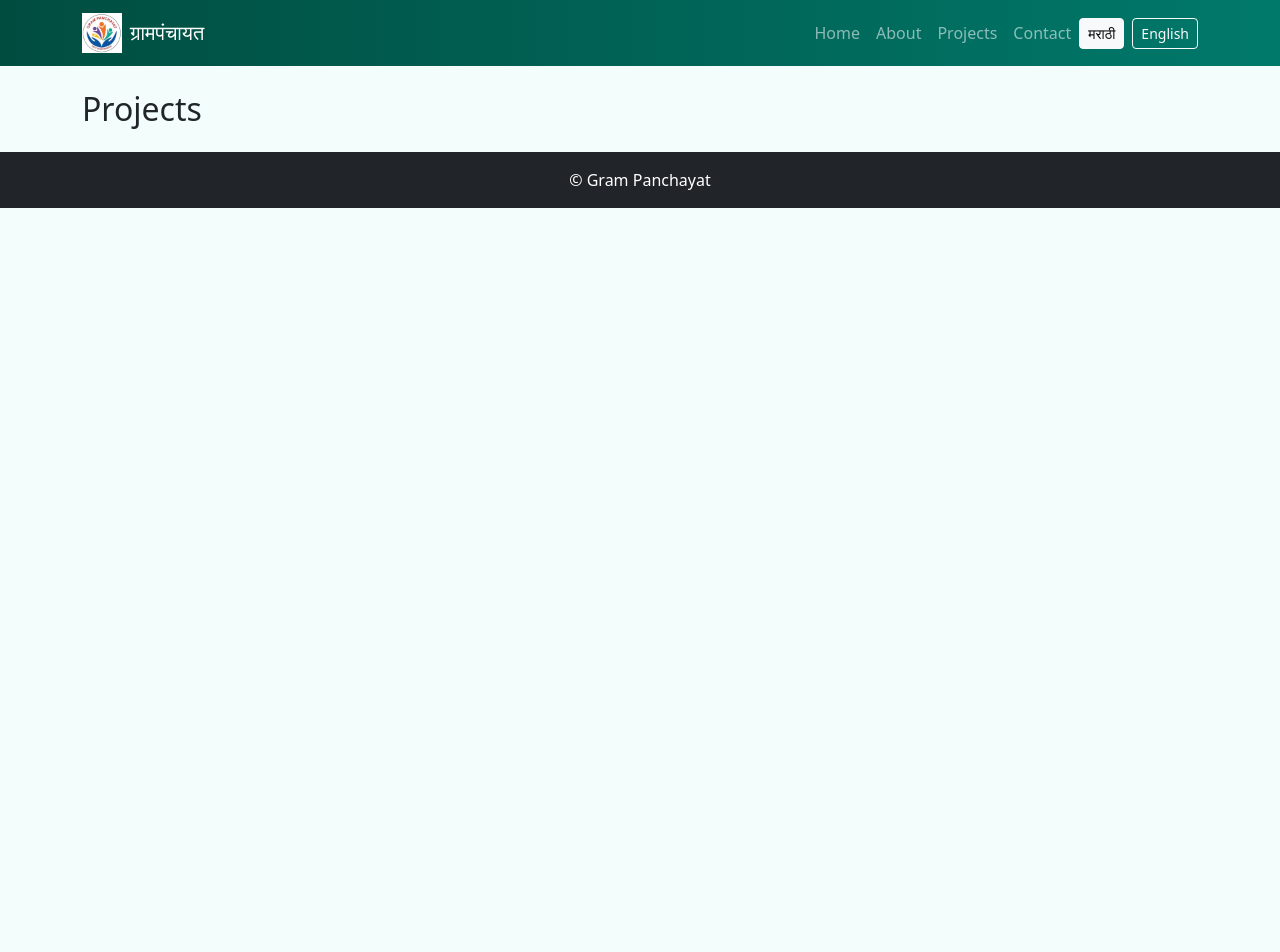
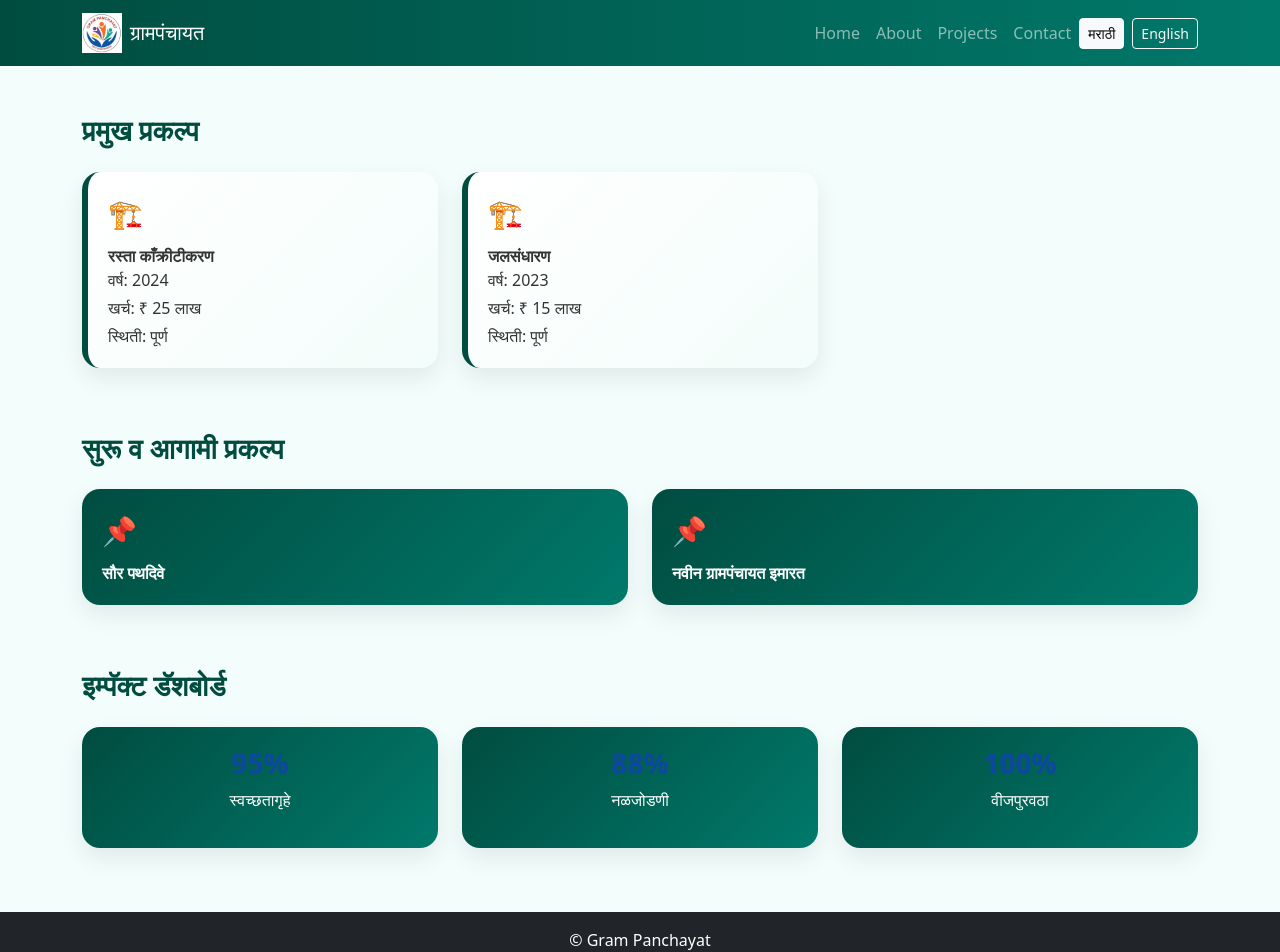
Before and after one commit to MaheshSapkal777/GramPanchayat, a Next.js app: page /projects in a window 1280 px wide. Shown: the top 952 px of the page. Before the commit the page ends 800 px from the top, so only its background shows below. Built offline with nearby package versions, Linux system fonts and the light colour scheme.

Commit message:
projects and schemes

```diff
--- a/app/projects/page.jsx
+++ b/app/projects/page.jsx
@@ -1 +1,15 @@
-export default function Page(){return <h2>Projects</h2>;}
+// ADD THIS FILE
+
+import ProjectGrid from "../../components/projects/ProjectGrid";
+import ProjectTimeline from "../../components/projects/ProjectTimeline";
+import ImpactDashboard from "../../components/projects/ImpactDashboard";
+
+export default function ProjectsPage() {
+  return (
+    <>
+      <ProjectGrid />
+      <ProjectTimeline />
+      <ImpactDashboard />
+    </>
+  );
+}
--- /dev/null
+++ b/components/projects/ImpactDashboard.jsx
@@ -0,0 +1,26 @@
+"use client";
+
+import SectionTitle from "../common/SectionTitle";
+
+export default function ImpactDashboard() {
+  return (
+    <section className="my-5">
+      <SectionTitle title="इम्पॅक्ट डॅशबोर्ड" />
+
+      <div className="row text-center">
+        {[
+          { label: "स्वच्छतागृहे", value: "95%" },
+          { label: "नळजोडणी", value: "88%" },
+          { label: "वीजपुरवठा", value: "100%" }
+        ].map((i, idx) => (
+          <div key={idx} className="col-md-4 mb-3" data-aos="zoom-in">
+            <div className="grid-card">
+              <h3>{i.value}</h3>
+              <p>{i.label}</p>
+            </div>
+          </div>
+        ))}
+      </div>
+    </section>
+  );
+}
--- /dev/null
+++ b/components/projects/ProjectGrid.jsx
@@ -0,0 +1,26 @@
+"use client";
+
+import SectionTitle from "../common/SectionTitle";
+import data from "../../data/projects.json";
+
+export default function ProjectGrid() {
+  return (
+    <section className="my-5">
+      <SectionTitle title="प्रमुख प्रकल्प" />
+
+      <div className="row">
+        {data.projects.map((p, i) => (
+          <div key={i} className="col-md-4 mb-3" data-aos="fade-up">
+            <div className="grid-card light">
+              <div className="grid-icon">🏗️</div>
+              <strong>{p.name}</strong>
+              <p className="mb-1">वर्ष: {p.year}</p>
+              <p className="mb-1">खर्च: ₹ {p.cost}</p>
+              <p className="mb-0">स्थिती: {p.status}</p>
+            </div>
+          </div>
+        ))}
+      </div>
+    </section>
+  );
+}
--- /dev/null
+++ b/components/projects/ProjectTimeline.jsx
@@ -0,0 +1,23 @@
+"use client";
+
+import SectionTitle from "../common/SectionTitle";
+import data from "../../data/projects.json";
+
+export default function ProjectTimeline() {
+  return (
+    <section className="my-5">
+      <SectionTitle title="सुरू व आगामी प्रकल्प" />
+
+      <div className="row">
+        {data.upcoming.map((p, i) => (
+          <div key={i} className="col-md-6 mb-3" data-aos="zoom-in">
+            <div className="grid-card">
+              <div className="grid-icon">📌</div>
+              <strong>{p}</strong>
+            </div>
+          </div>
+        ))}
+      </div>
+    </section>
+  );
+}
--- /dev/null
+++ b/data/projects.json
@@ -0,0 +1,10 @@
+{
+  "projects": [
+    { "name": "रस्ता काँक्रीटीकरण", "year": "2024", "cost": "25 लाख", "status": "पूर्ण" },
+    { "name": "जलसंधारण", "year": "2023", "cost": "15 लाख", "status": "पूर्ण" }
+  ],
+  "upcoming": [
+    "सौर पथदिवे",
+    "नवीन ग्रामपंचायत इमारत"
+  ]
+}
```
Also changed, not shown: app/schemes/page.jsx (+15 -1 lines), components/schemes/BeneficiaryStories.jsx (added, +23 -0 lines), components/schemes/CoverageMapPlaceholder.jsx (added, +18 -0 lines), components/schemes/SchemeGrid.jsx (added, +24 -0 lines), data/schemes.json (added, +9 -0 lines).
